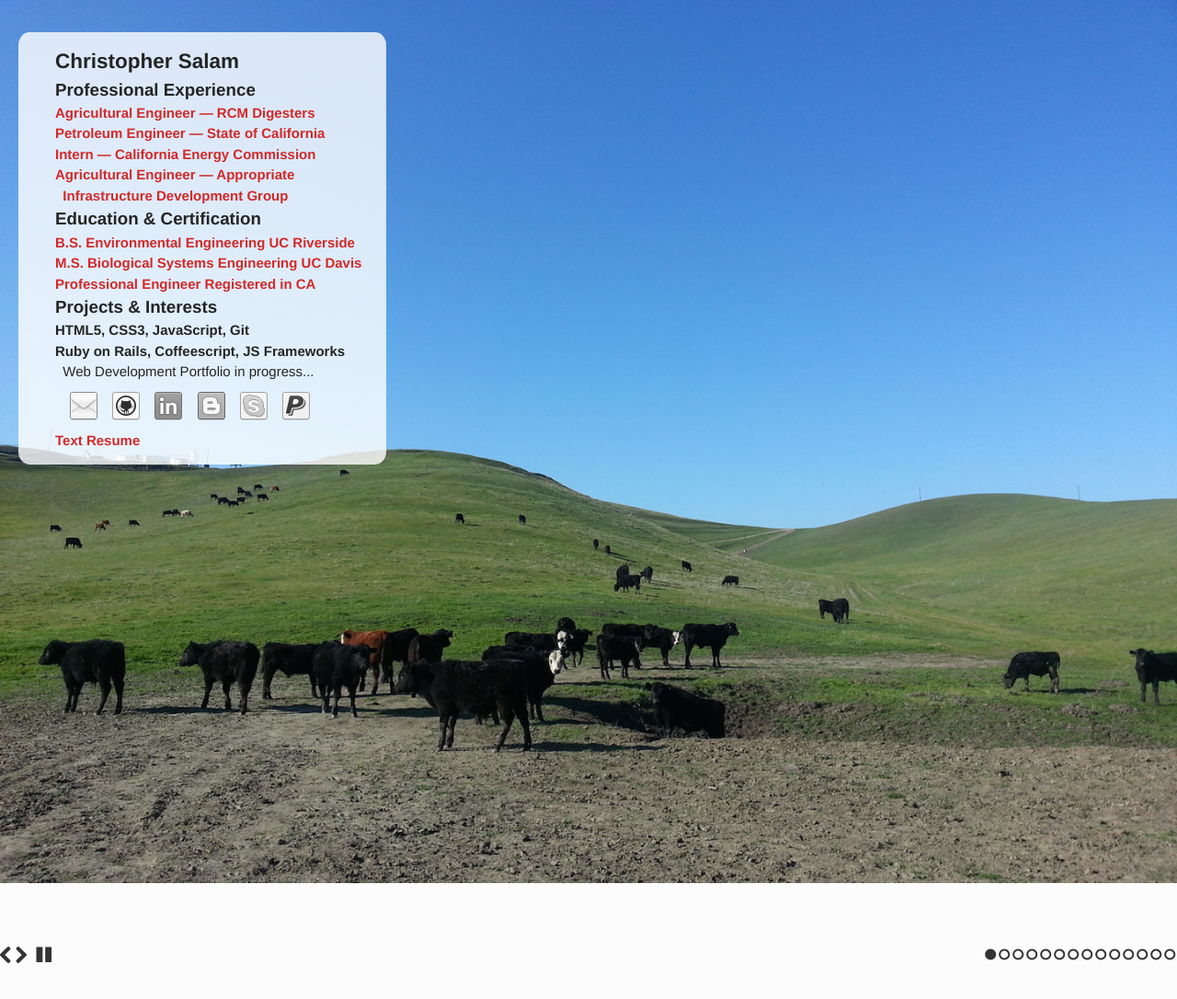
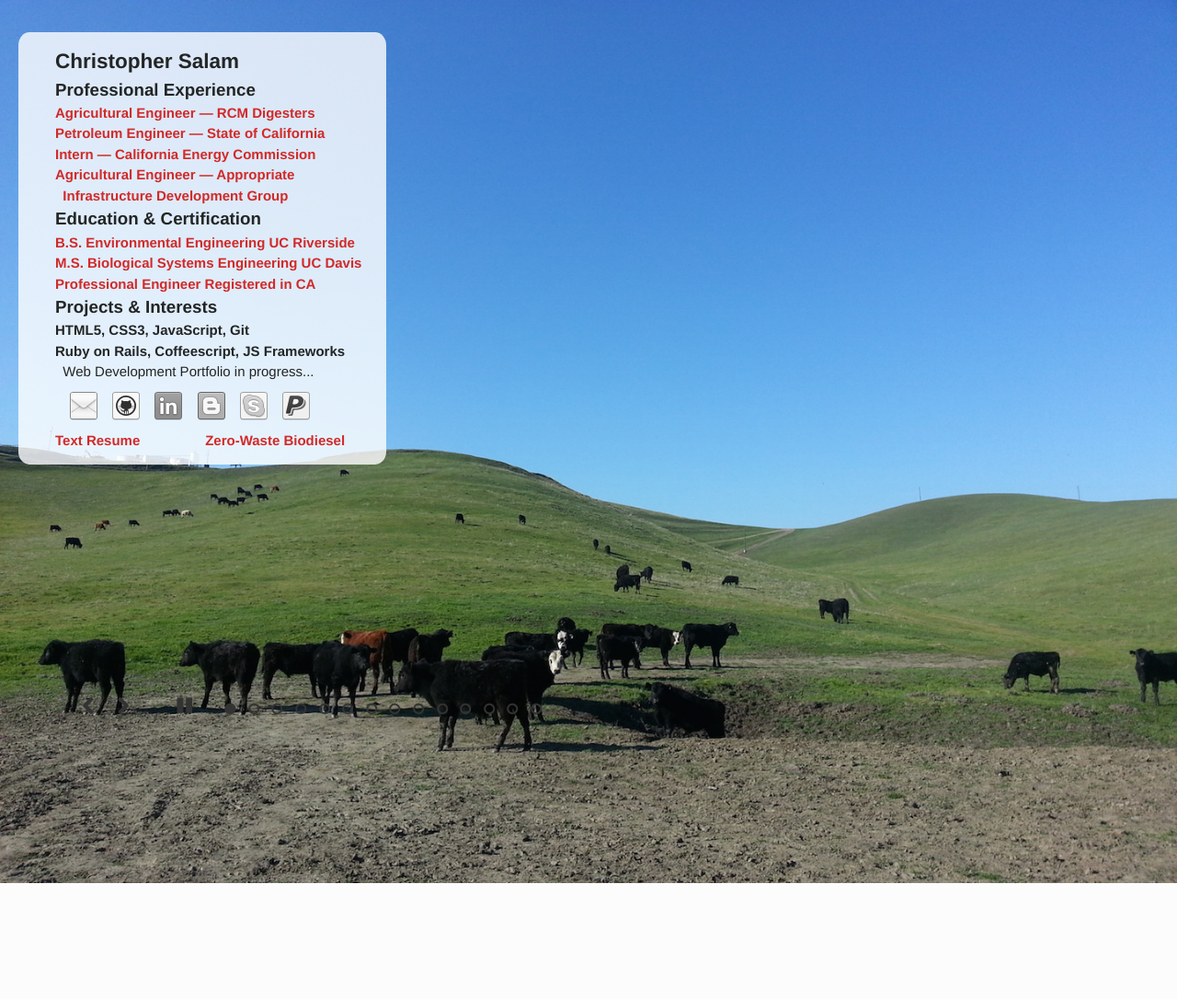
Before and after one commit to ChristopherSalam/blog, a PHP site: page / in a window 1280 px wide. Shown: the top 1086 px of the page at 92% size. Run offline with PHP 8.4, Linux system fonts and the light colour scheme.

Commit message:
found and moved controls
still need to put background and locate better.

```diff
--- a/css/example.css
+++ b/css/example.css
@@ -1941,3 +1941,128 @@ form.inline {
   margin: 0;
   padding: 0;
 }
+
+#slides .slidesjs-previous {
+    position: absolute;
+    top: 68%;
+    left: 7%;
+    z-index:9999;
+}
+#slides .slidesjs-next{
+    position: absolute;
+    top: 68%;
+    left: 10%;
+    z-index:9999;
+}
+
+#slides .slidesjs-play{
+    position: absolute;
+    top: 68%;
+    left: 15%;
+    z-index:9999;
+}
+
+#slides .slidesjs-stop{
+    position: absolute;
+    top: 68%;
+    left: 15%;
+    z-index:9999;
+}
+
+#slides .slidesjs-pagination-item:first-child{
+    position: absolute;
+    top: 69%;
+    left: 19%;
+    z-index:9999;
+}
+
+#slides .slidesjs-pagination-item:nth-child(2){
+    position: absolute;
+    top: 69%;
+    left: 21%;
+    z-index:9999;
+}
+
+#slides .slidesjs-pagination-item:nth-child(3){
+    position: absolute;
+    top: 69%;
+    left: 23%;
+    z-index:9999;
+}
+
+#slides .slidesjs-pagination-item:nth-child(4){
+    position: absolute;
+    top: 69%;
+    left: 25%;
+    z-index:9999;
+}
+
+#slides .slidesjs-pagination-item:nth-child(5){
+    position: absolute;
+    top: 69%;
+    left: 27%;
+    z-index:9999;
+}
+
+#slides .slidesjs-pagination-item:nth-child(6){
+    position: absolute;
+    top: 69%;
+    left: 29%;
+    z-index:9999;
+}
+
+#slides .slidesjs-pagination-item:nth-child(7){
+    position: absolute;
+    top: 69%;
+    left: 31%;
+    z-index:9999;
+}
+
+#slides .slidesjs-pagination-item:nth-child(8){
+    position: absolute;
+    top: 69%;
+    left: 33%;
+    z-index:9999;
+}
+
+#slides .slidesjs-pagination-item:nth-child(9){
+    position: absolute;
+    top: 69%;
+    left: 35%;
+    z-index:9999;
+}
+
+#slides .slidesjs-pagination-item:nth-child(10){
+    position: absolute;
+    top: 69%;
+    left: 37%;
+    z-index:9999;
+}
+
+#slides .slidesjs-pagination-item:nth-child(11){
+    position: absolute;
+    top: 69%;
+    left: 39%;
+    z-index:9999;
+}
+
+#slides .slidesjs-pagination-item:nth-child(12){
+    position: absolute;
+    top: 69%;
+    left: 41%;
+    z-index:9999;
+}
+
+#slides .slidesjs-pagination-item:nth-child(13){
+    position: absolute;
+    top: 69%;
+    left: 43%;
+    z-index:9999;
+}
+
+#slides .slidesjs-pagination-item:nth-child(14){
+    position: absolute;
+    top: 69%;
+    left: 45%;
+    z-index:9999;
+}
--- a/index.html
+++ b/index.html
@@ -74,7 +74,7 @@
               </form>
           </li>
         </ul>
-      <li><a href="img/Resume 2015 Chris Salam Generic.pdf" download>Text Resume</a></li>
+      <li><a href="img/Resume 2015 Chris Salam Generic.pdf" download>Text Resume</a> &nbsp; &nbsp; &nbsp; &nbsp; &nbsp; &nbsp; &nbsp; &nbsp; <a href="http://www.ugrj.ucr.edu/journal/volume2/SeanBrady.pdf" target="_blank">Zero-Waste Biodiesel</a></li>
     </ul>
   </div>
 
@@ -111,7 +111,7 @@
   </div>
 
   <script src="js/jquery-1.11.2.min.js"></script>
-  <script src="js/jquery.slides.min.js"></script>
+  <script src="js/jquery.slides.js"></script>
 
   <script>
     $(function() {
```
Also changed, not shown: js/jquery.slides.js (added).
